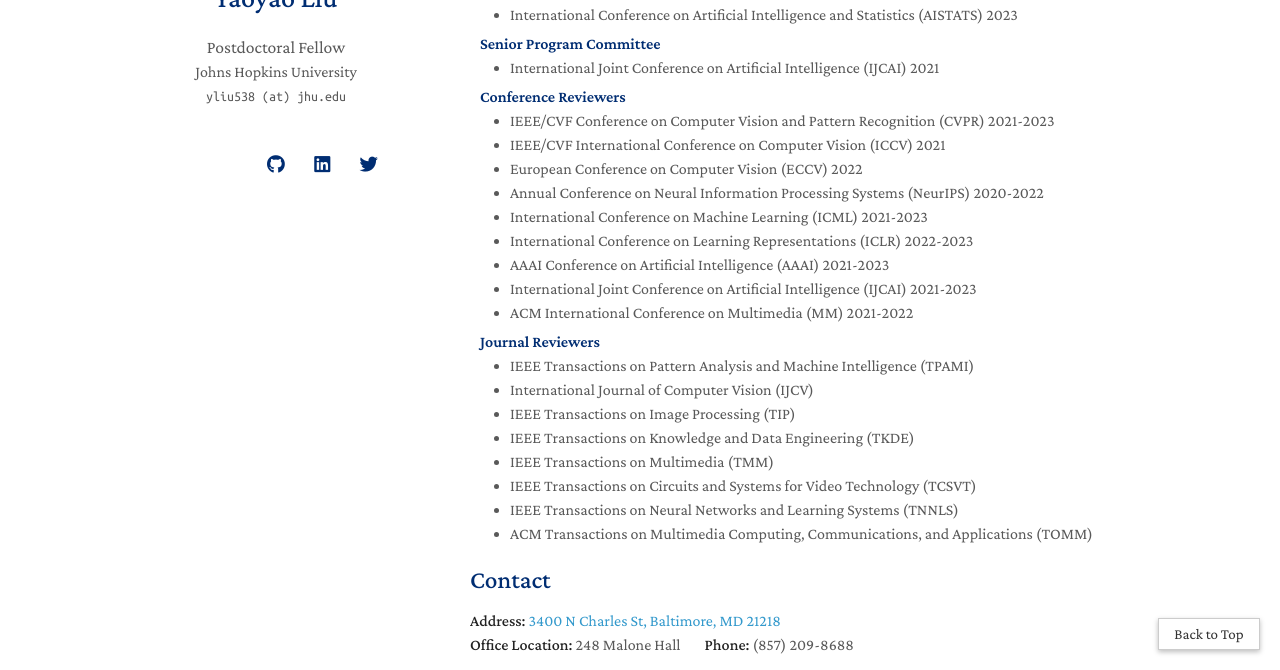
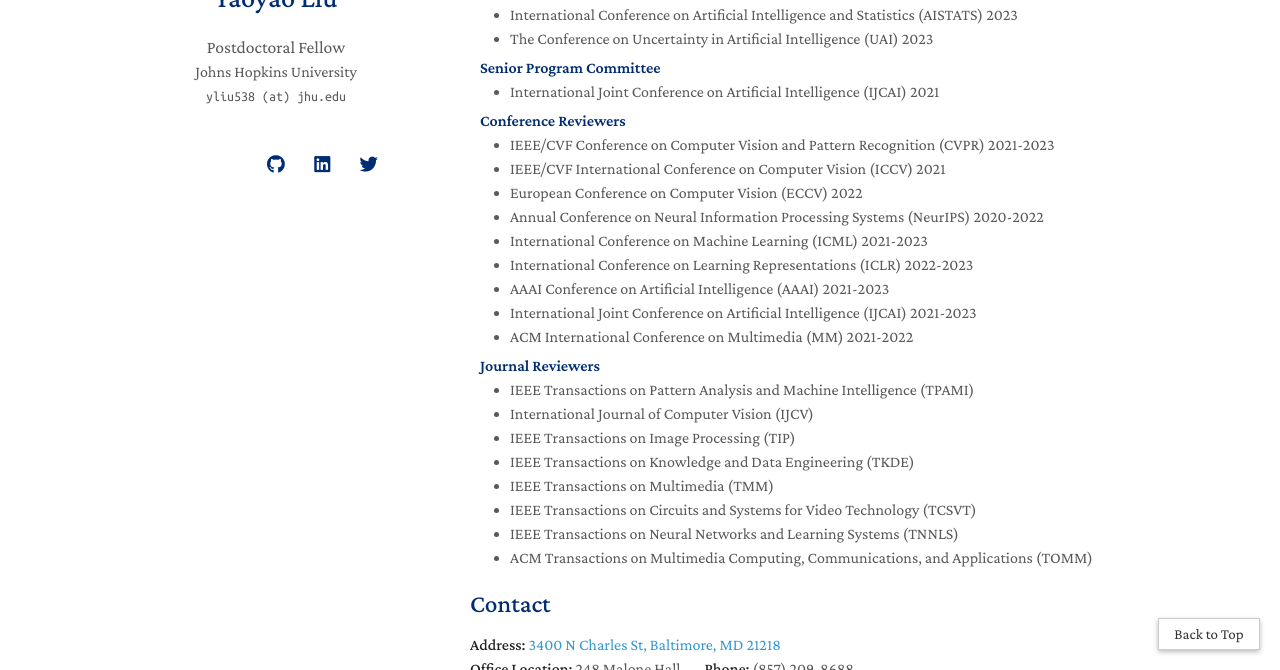
Before and after one commit to yaoyao-liu/yaoyao-liu.github.io, a Jekyll site: the page built from index.md, in a window 1280 px wide and 900 px high, scrolled down 2649 px, cut to the strip 230-900 px from the top of the window. Built offline with Jekyll 4.4.1, drawn with Linux system fonts in a browser that asks for light colours; nearby versions of some CDN libraries; comment, search, counter and statistics services are not loaded; a style sheet for code colours, icons or effects is not loaded; our own code applies the rules of GitHub Pages for plain Markdown files.

Commit message:
Update services.md

```diff
--- a/_includes/services.md
+++ b/_includes/services.md
@@ -11,6 +11,7 @@
 
 <ul style="margin:0 0 5px;">
   <li><a href="https://aistats.org/aistats2023/"><autocolor>International Conference on Artificial Intelligence and Statistics (AISTATS) 2023</autocolor></a></li>
+  <li><a href="https://www.auai.org/uai2023/"><autocolor>The Conference on Uncertainty in Artificial Intelligence (UAI) 2023</autocolor></a></li>
 </ul>
 
 <h4 style="margin:0 10px 0;">Senior Program Committee</h4>
```
